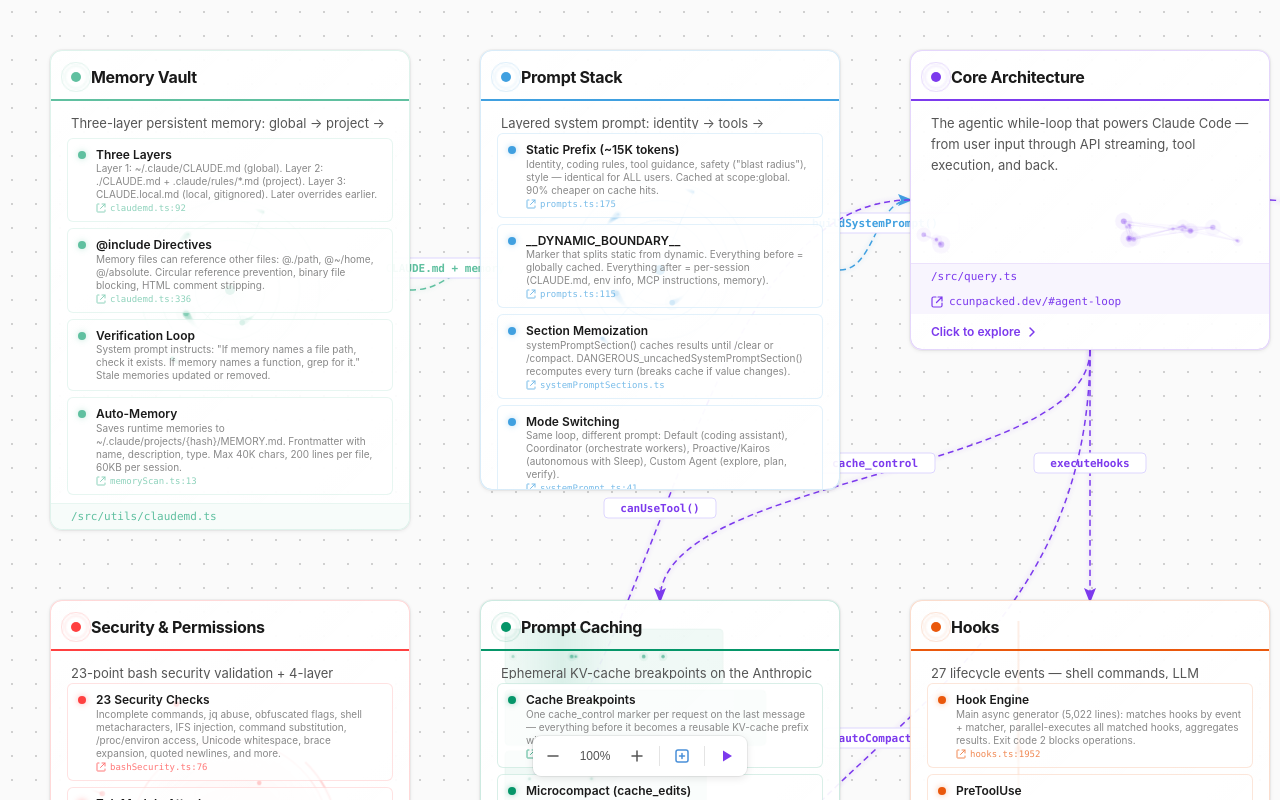
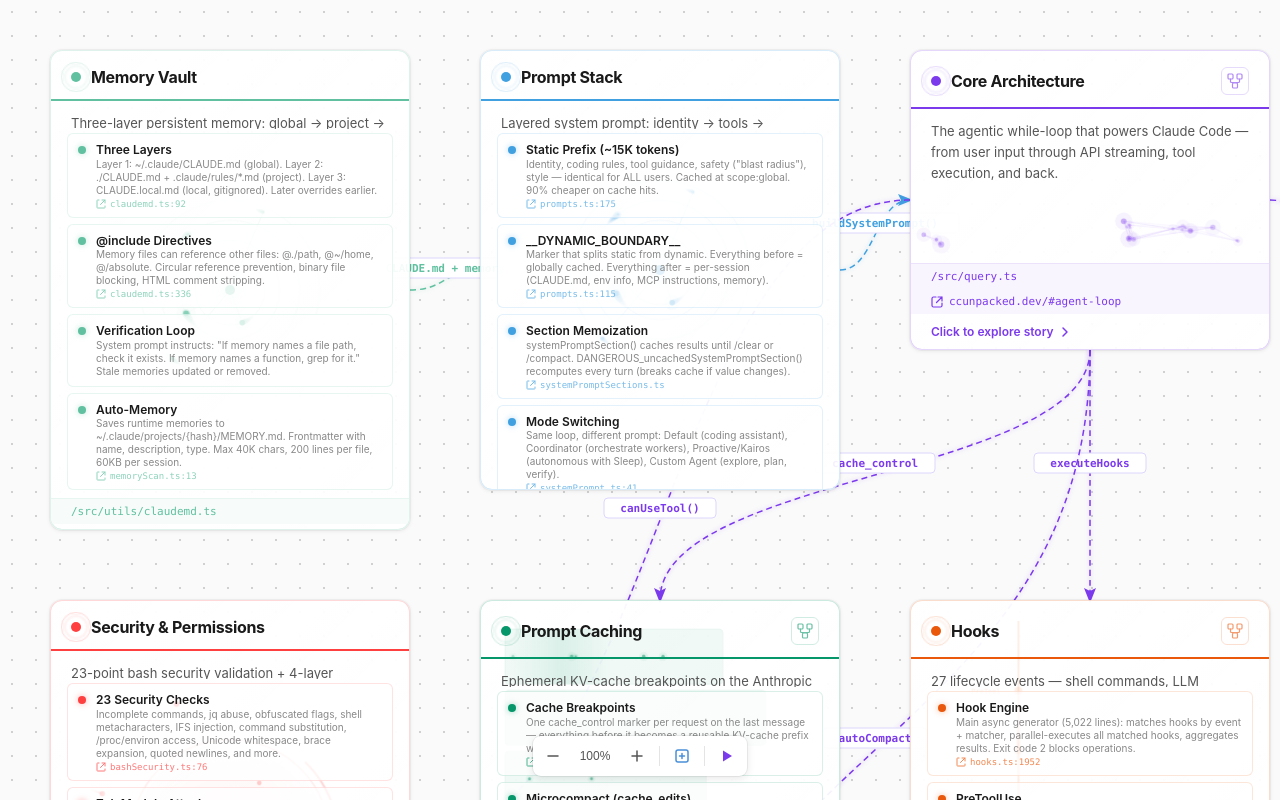
Before and after one commit to Edvard-exe/open-claude-presentation, a React (Vite) app: page / in a window 1280 px wide. Built offline with nearby package versions, Linux system fonts and the light colour scheme.

Commit message:
feat: add diagram button to Tile component and enhance undive functionality in board store

```diff
--- a/src/components/Tile/Tile.css
+++ b/src/components/Tile/Tile.css
@@ -108,6 +108,30 @@
   display: flex;
   align-items: center;
   gap: 10px;
+}
+
+.tile__diagram-btn {
+  margin-left: auto;
+  background: none;
+  border: 1px solid color-mix(in srgb, var(--tile-accent) 30%, transparent);
+  color: var(--tile-accent);
+  width: 28px;
+  height: 28px;
+  border-radius: 6px;
+  cursor: pointer;
+  display: flex;
+  align-items: center;
+  justify-content: center;
+  transition: all 0.2s;
+  flex-shrink: 0;
+  opacity: 0.6;
+}
+
+.tile__diagram-btn:hover {
+  opacity: 1;
+  background: color-mix(in srgb, var(--tile-accent) 15%, transparent);
+  border-color: var(--tile-accent);
+  transform: scale(1.1);
 }
 
 .tile__pulse {
--- a/src/components/Tile/Tile.tsx
+++ b/src/components/Tile/Tile.tsx
@@ -89,6 +89,21 @@
         <div className="tile__header">
           {tile.animated && <div className="tile__pulse" />}
           <span className="tile__title">{tile.title}</span>
+          {tile.diagramId && (
+            <button
+              className="tile__diagram-btn"
+              title="View architecture diagram"
+              onClick={(e) => { e.stopPropagation(); openDiagram(tile.diagramId!); }}
+              onPointerDown={(e) => e.stopPropagation()}
+            >
+              <svg width="16" height="16" viewBox="0 0 16 16" fill="none">
+                <rect x="1" y="1" width="5" height="5" rx="1" stroke="currentColor" strokeWidth="1.2"/>
+                <rect x="10" y="1" width="5" height="5" rx="1" stroke="currentColor" strokeWidth="1.2"/>
+                <rect x="5.5" y="10" width="5" height="5" rx="1" stroke="currentColor" strokeWidth="1.2"/>
+                <path d="M3.5 6v2.5a1 1 0 001 1h3M12.5 6v2.5a1 1 0 01-1 1h-3" stroke="currentColor" strokeWidth="1.2" strokeLinecap="round"/>
+              </svg>
+            </button>
+          )}
         </div>
         {tile.content && <div className="tile__content">{tile.content}</div>}
         {hasSubItems && (
@@ -145,14 +160,21 @@
             )}
           </div>
         )}
-        {tile.diagramId && (
+        {tile.storySteps?.length ? (
+          <div className="tile__cta">
+            Click to explore story
+            <svg width="14" height="14" viewBox="0 0 14 14" fill="none">
+              <path d="M5 3l4 4-4 4" stroke="currentColor" strokeWidth="1.5" strokeLinecap="round" strokeLinejoin="round" />
+            </svg>
+          </div>
+        ) : tile.diagramId ? (
           <div className="tile__cta">
             Click to explore
             <svg width="14" height="14" viewBox="0 0 14 14" fill="none">
               <path d="M5 3l4 4-4 4" stroke="currentColor" strokeWidth="1.5" strokeLinecap="round" strokeLinejoin="round" />
             </svg>
           </div>
-        )}
+        ) : null}
       </div>
     </div>
   );
--- a/src/store/boardStore.ts
+++ b/src/store/boardStore.ts
@@ -610,7 +610,6 @@
       presentationTransitioning: false,
       activeTileId: null,
       activeConnection: null,
-      connections: [],
     }),
   presentationNext: () => {
     const { presentationStepIndex, goToStep } = useBoardStore.getState();
@@ -679,5 +678,13 @@
   openSubItem: (item) => set({ openSubItemData: item }),
   closeSubItem: () => set({ openSubItemData: null }),
   diveTile: (id: string) => set({ divedTileId: id }),
-  undive: () => set({ divedTileId: null }),
+  undive: () => {
+    // Clear dive but preserve presentation state — user returns to where they were
+    const { presentationActive, presentationStepIndex } = useBoardStore.getState();
+    set({ divedTileId: null });
+    // Re-navigate to current step to restore pan/zoom position
+    if (presentationActive && presentationStepIndex >= 0) {
+      useBoardStore.getState().goToStep(presentationStepIndex);
+    }
+  },
 }));
```
